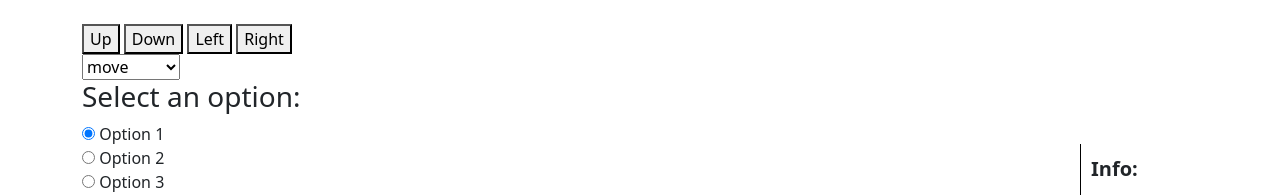
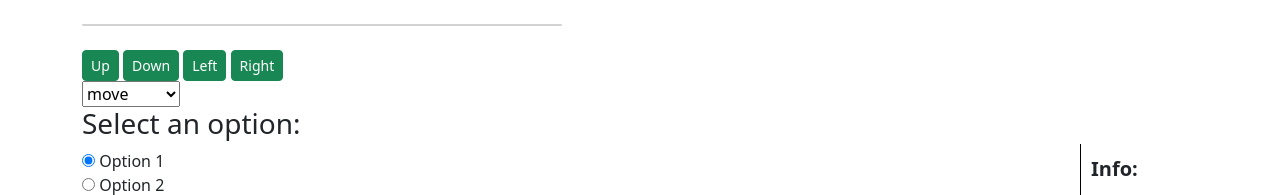
Before and after one commit to Omnistudent/havelock, a Django app: template event/templates/event/grid.html in a window 1280 px wide. Shown: the part 56-251 px from the top of the page. Run offline with Django 4.2, Linux system fonts and the light colour scheme; the template is opened without the code that fills it, so the values that code supplies are empty.

Commit message:
'card_arond_map'

```diff
--- a/event/templates/event/grid.html
+++ b/event/templates/event/grid.html
@@ -48,65 +48,46 @@
     </style>
   </head>
   <body>
+
+
+    <div class="card" style="width: 30rem;">
     <form id="click-form" method="post" action="/grid">
       {% csrf_token %}
       {% for row_num in myrange_y %}
 
       <div class="row">
         {% for col_num in myrange_x %}
-
           {% with index=row_num|add:'-'|add:col_num %}
-
             <div class="square" id="square-{{ row_num }}-{{ col_num }}" onclick="updatePanel({{ row_num }}, {{ col_num }})">
-
-
-              {% if not index in dbdic %}
-
+              {% if index in dbdic %}
               <small>x{{row_num}}-{{ col_num }}</small>
-
-
               {%endif%}
-
-
               {% for square2 in dbsquares %}
-
                 {% if square2.x == row_num|stringformat:"s" and square2.y == col_num|stringformat:"s" %}
-
                   <div class="square" id="square-{{ row_num }}-{{ col_num }}" onclick="updatePanel({{ row_num }}, {{ col_num }})">
-
                   {% if user.userprofile in square2.occupants3.all %}
-
-
-
                     <!--<img src="event/image_ship.png">-->
                     <img src="{{ STATIC_URL }}event/images/image_ship.png">
-
-
                   {% else %}
                     <!--<img src="{{square2.image}}">-->
                     <img src="{{ STATIC_URL }}event/images/{{ square2.image }}">
-
-
                   {% endif %}
-
-              <!--<img src="{{square2.image}}">-->
-
                   </div>
                 {% endif %}
               {% endfor %}
             </div>
-
           {% endwith %}
-
         {% endfor %}
+      </div>
+    {% endfor %}
+  </div>
 
     <br>
-    {% endfor %}
 
-    <button onclick="updatePanel('nav','y+1')">Up</button>
-    <button onclick="updatePanel('nav','y-1')">Down</button>
-    <button onclick="updatePanel('nav','x-1')">Left</button>
-    <button onclick="updatePanel('nav','x+1')">Right</button>
+    <button onclick="updatePanel('nav','y+1')" class="btn btn-success btn-sm">Up</button>
+    <button onclick="updatePanel('nav','y-1')" class="btn btn-success btn-sm">Down</button>
+    <button onclick="updatePanel('nav','x-1')" class="btn btn-success btn-sm">Left</button>
+    <button onclick="updatePanel('nav','x+1')" class="btn btn-success btn-sm">Right</button>
     </form>
 
     <form id="my-form" method="post" action="/grid">
```
Also changed, not shown: myclub_website/settings.py (+5 -7 lines), db.sqlite3. Lines whose indentation alone changed are shown as unchanged.
